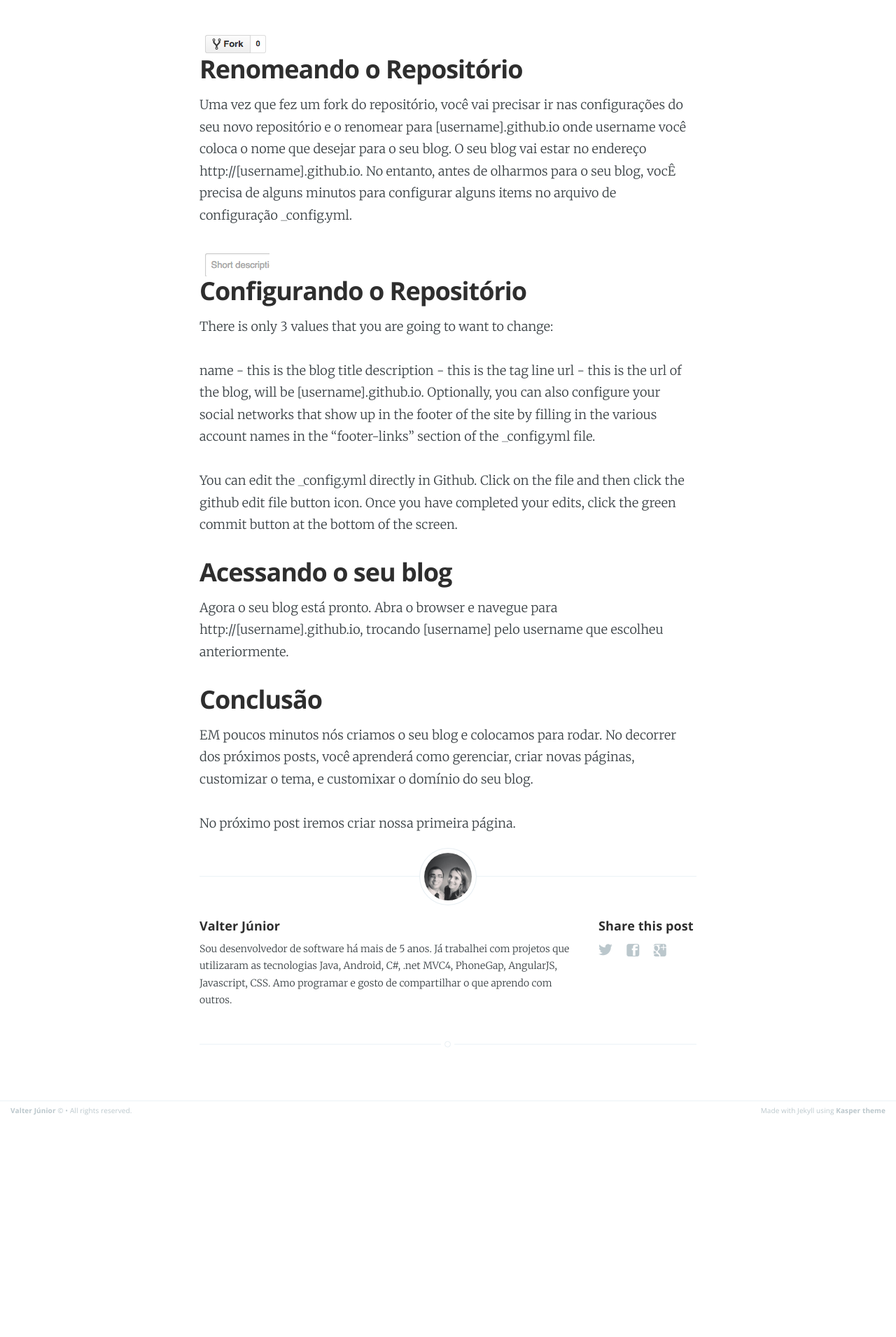
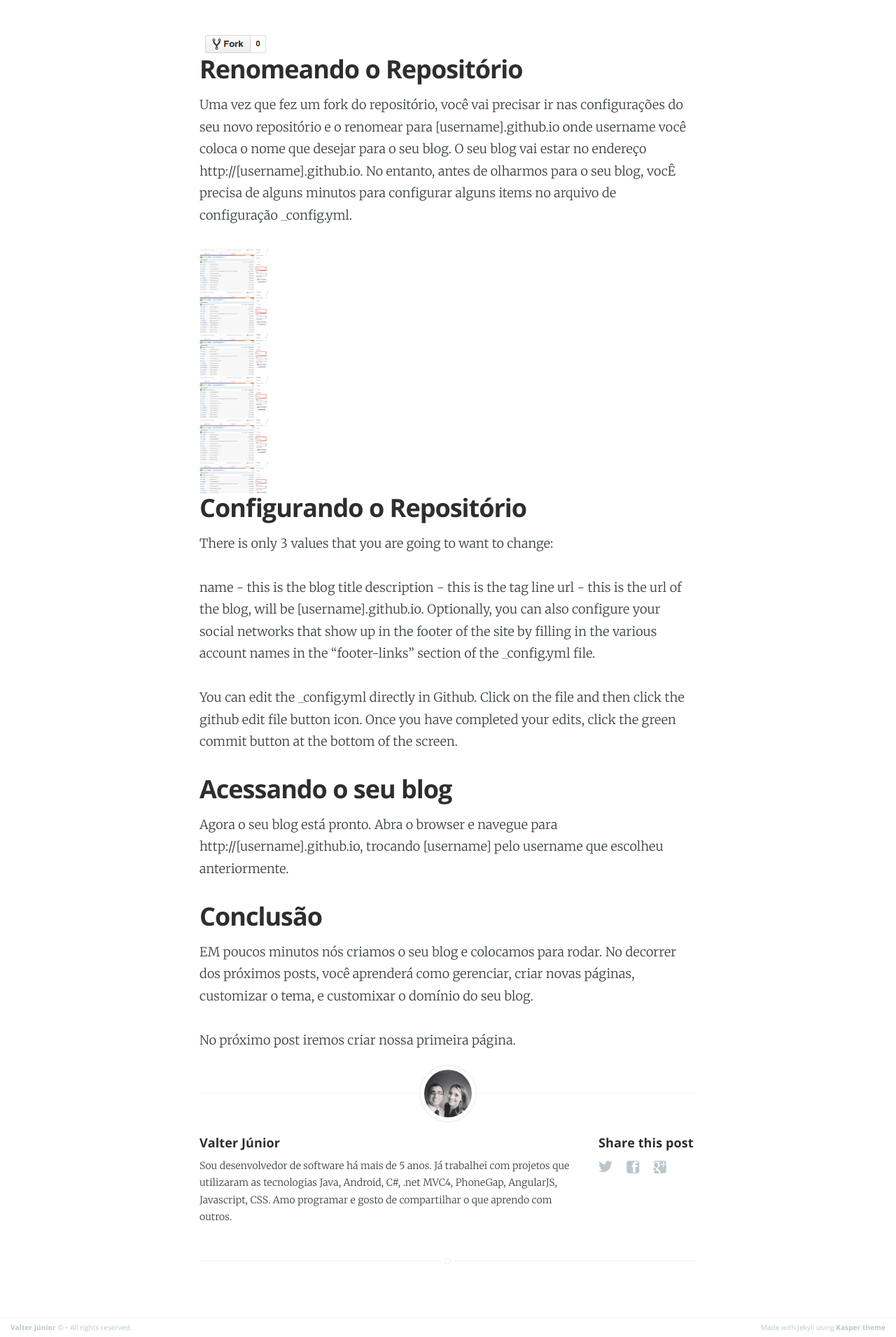
Before and after one commit to jvcjunior/jvcjunior.github.io, a Jekyll site: the page built from _posts/2015-06-22-criando-blog-github-com-jekyll-parte-1.markdown, in a window 1280 px wide. Shown: the part 1099-3010 px from the top of the page at 70% size. Built offline with Jekyll 4.4.1, drawn with Linux system fonts in a browser that asks for light colours; Markdown is read by kramdown in place of the engine named in the settings; comment, search, counter and statistics services are not loaded; before the commit the page ends 2700 px from its top, so only the background shows below that.

Commit message:
Update 2015-06-22-criando-blog-github-com-jekyll-parte-1.markdown

```diff
--- a/_posts/2015-06-22-criando-blog-github-com-jekyll-parte-1.markdown
+++ b/_posts/2015-06-22-criando-blog-github-com-jekyll-parte-1.markdown
@@ -29,7 +29,7 @@
 No entanto, antes de olharmos para o seu blog, vocÊ precisa de alguns minutos para configurar alguns items no arquivo de configuração _config.yml.
 
  <figure>
-   <a class="img" href="{{ site.baseurl }}" style="background-image: url(/assets/images/github_settings.png); display:block;width:100px; height: 40px;">
+   <a class="img" href="{{ site.baseurl }}" style="background-image: url(/assets/images/github_settings.png); background-size: 100%; display:block;width:100px; height: 350px;">
 </a>
 </figure>
 
```
